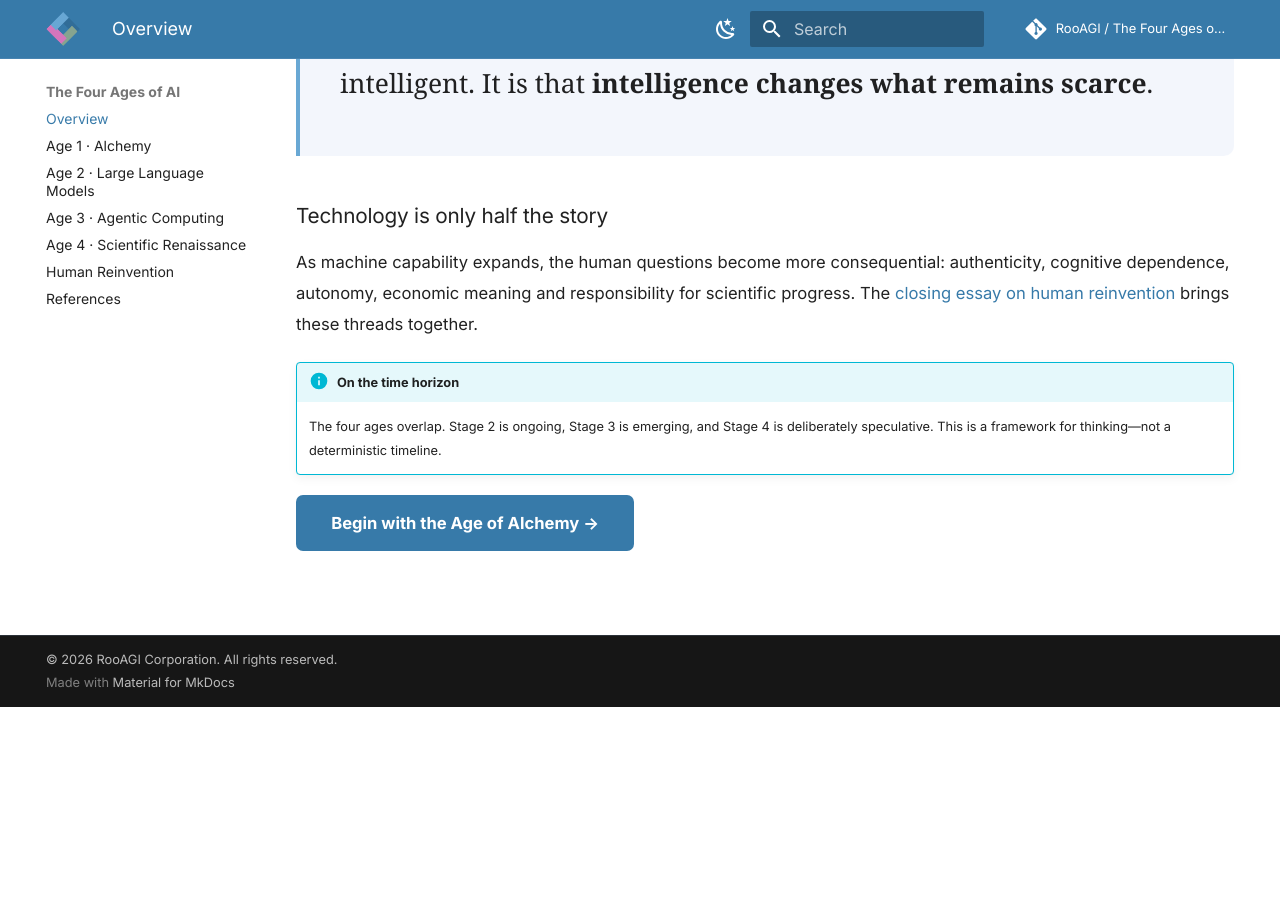
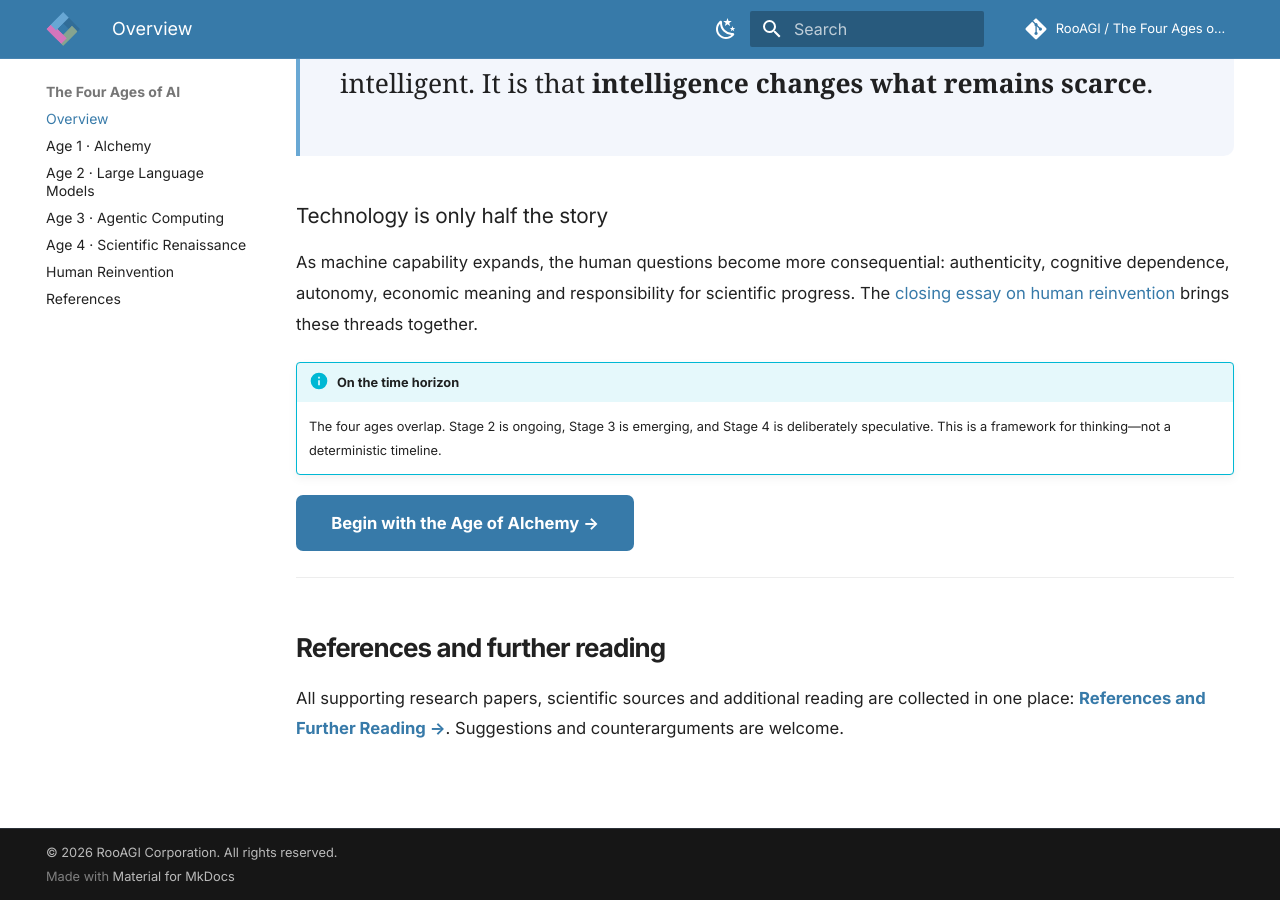
Before and after one commit to RooAGI/The-Four-Ages-of-AI-From-Machine-Intelligence-to-Human-Reinvention, an MkDocs documentation site: the page built from docs/index.md, in a window 1280 px wide and 900 px high, scrolled down 2051 px. Built offline with MkDocs 1.6.1 and Material for MkDocs 9.7.7, drawn with Linux system fonts in a browser that asks for light colours; comment, search, counter and statistics services are not loaded; before the commit the page ends 2758 px from its top, so only the background shows below that.

Commit message:
Link chapter to centralized research references

```diff
--- a/docs/index.md
+++ b/docs/index.md
@@ -87,3 +87,10 @@ As machine capability expands, the human questions become more consequential: au
     The four ages overlap. Stage 2 is ongoing, Stage 3 is emerging, and Stage 4 is deliberately speculative. This is a framework for thinking—not a deterministic timeline.
 
 [Begin with the Age of Alchemy →](age-1-alchemy.md){ .md-button .md-button--primary }
+
+
+---
+
+## References and further reading
+
+All supporting research papers, scientific sources and additional reading are collected in one place: **[References and Further Reading →](references.md)**. Suggestions and counterarguments are welcome.
```
